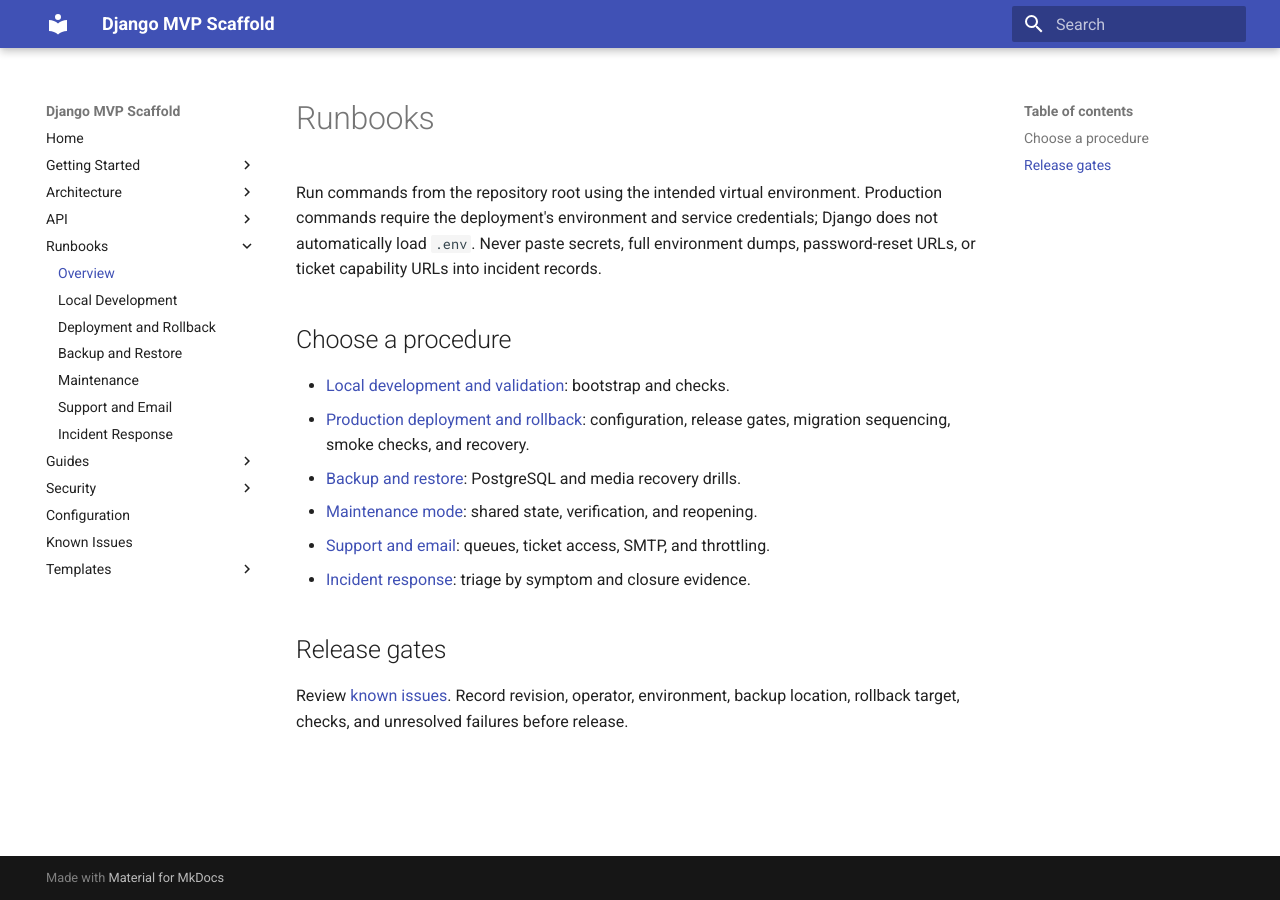
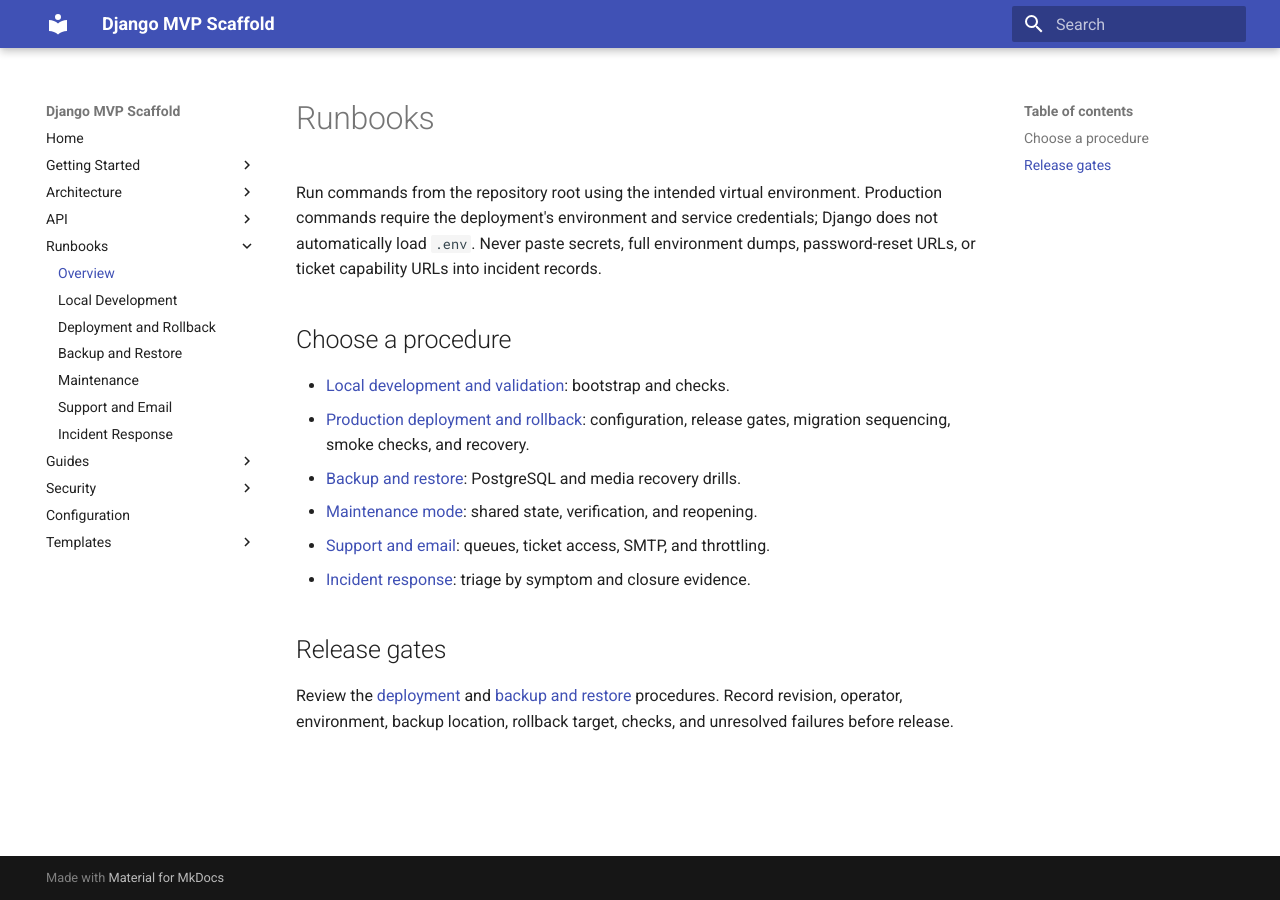
Before and after one commit to PyKhaled/django-mvp-scaffold, an MkDocs documentation site: the page built from docs/runbooks/index.md, in a window 1280 px wide. Built offline with MkDocs 1.6.1 and Material for MkDocs 9.7.7, drawn with Linux system fonts in a browser that asks for light colours; nearby versions of some CDN libraries.

Commit message:
docs: remove known issues page
Co-authored-by: Copilot <223556219+Copilot@users.noreply.github.com>

```diff
--- a/docs/runbooks/index.md
+++ b/docs/runbooks/index.md
@@ -17,5 +17,6 @@ dumps, password-reset URLs, or ticket capability URLs into incident records.
 
 ## Release gates
 
-Review [known issues](../known-issues.md). Record revision, operator, environment,
-backup location, rollback target, checks, and unresolved failures before release.
+Review the [deployment](deployment.md) and [backup and restore](backup-restore.md)
+procedures. Record revision, operator, environment, backup location, rollback
+target, checks, and unresolved failures before release.
--- a/mkdocs.yml
+++ b/mkdocs.yml
@@ -46,9 +46,7 @@ nav:
   - Security:
       - Overview: security/index.md
       - Vulnerability Management: security/vulnerability-management.md
-
   - Configuration: configuration.md
-  - Known Issues: known-issues.md
   - Templates:
       - Overview: templates/index.md
       - Architecture Decision: templates/architecture-decision.md
```
Also changed, not shown: README.md (+3 -3 lines), docs/README.md (+0 -1 lines), docs/architecture/system-overview.md (+1 -1 lines), docs/known-issues.md (deleted, +0 -19 lines), docs/runbooks/deployment.md (+2 -2 lines).
